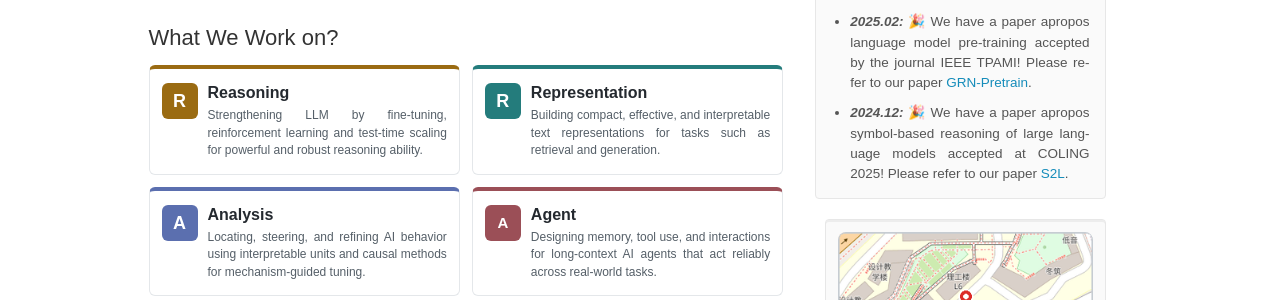
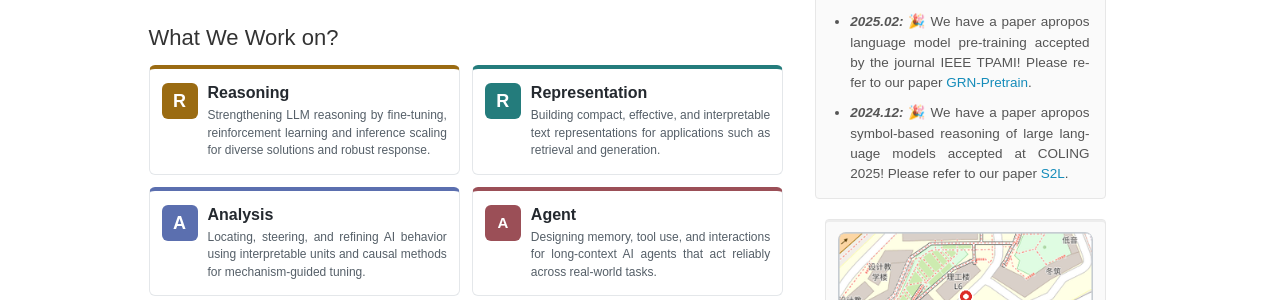
Before and after one commit to szu-tera/szu-tera.github.io, a Jekyll site: the page built from _pages/home.md, in a window 1280 px wide and 1237 px high. Shown: the part 688-988 px from the top of the window. Built offline with Jekyll 4.4.1, drawn with Linux system fonts in a browser that asks for light colours.

Commit message:
update text

```diff
--- a/_pages/home.md
+++ b/_pages/home.md
@@ -135,14 +135,14 @@ Text Reasoning and Analysis (TeRA) Lab is a research group at the Visual Computi
       <div class="research-thrust-mark" aria-hidden="true">R</div>
       <div>
         <h3>Reasoning</h3>
-        <p>Strengthening LLM by fine-tuning, reinforcement learning and test-time scaling for powerful and robust reasoning ability.</p>
+        <p>Strengthening LLM reasoning by fine-tuning, reinforcement learning and inference scaling for diverse solutions and robust response.</p>
       </div>
     </article>
     <article class="research-thrust-card thrust-text">
       <div class="research-thrust-mark" aria-hidden="true">R</div>
       <div>
         <h3>Representation</h3>
-        <p>Building compact, effective, and interpretable text representations for tasks such as retrieval and generation.</p>
+        <p>Building compact, effective, and interpretable text representations for applications such as retrieval and generation.</p>
       </div>
     </article>
     <article class="research-thrust-card thrust-analysis">
```
